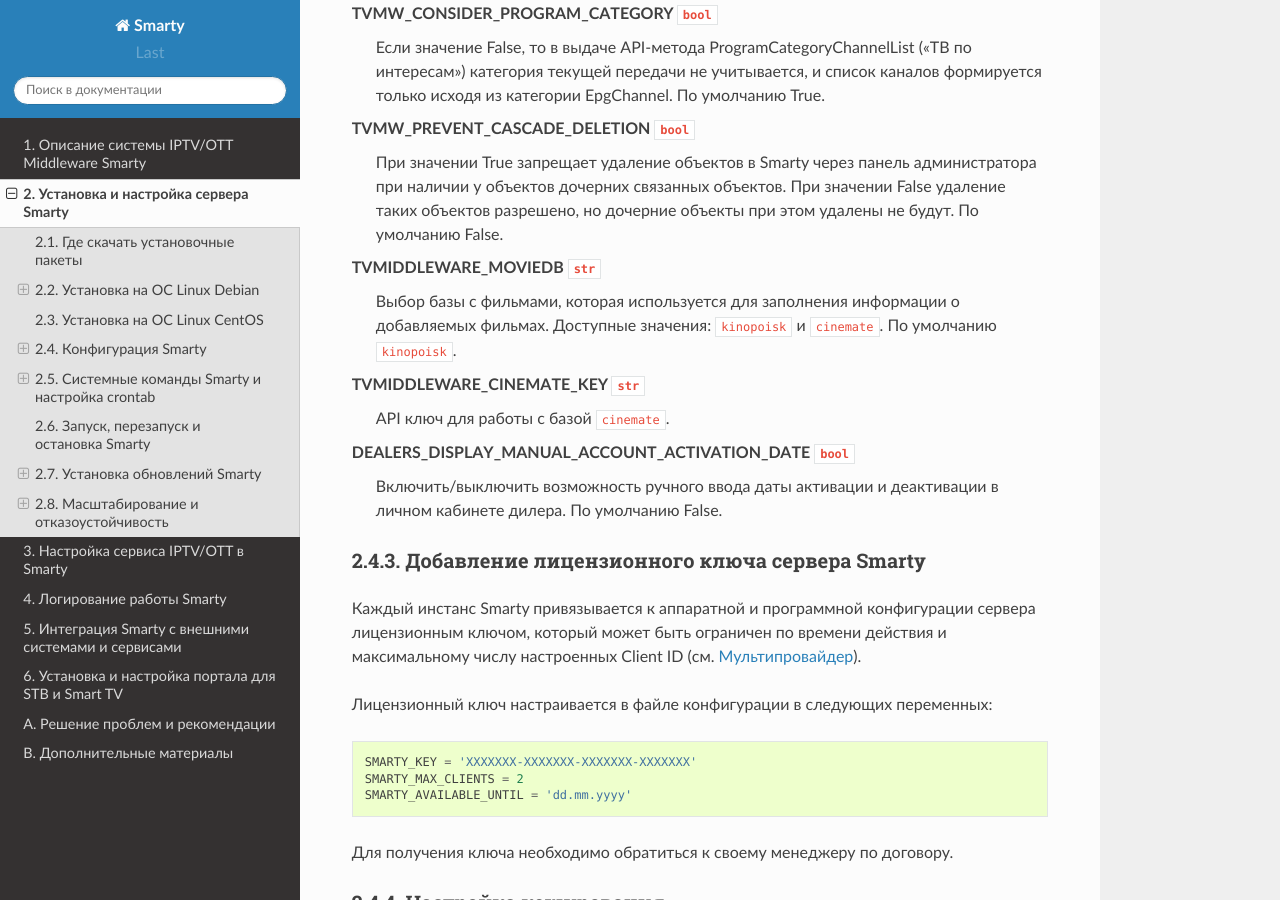
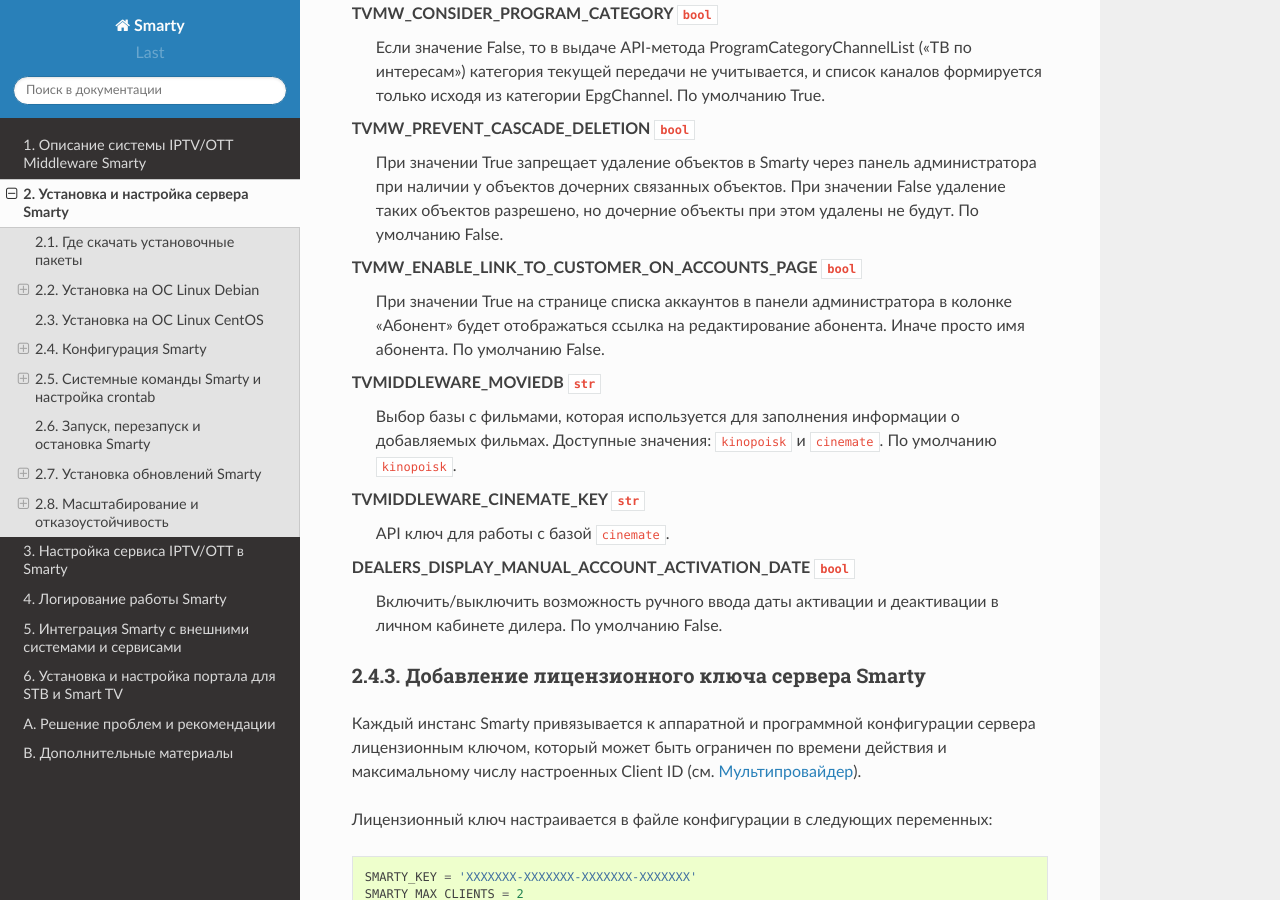
Before and after one commit to sergey-yakovlev/smarty-docs, a Sphinx documentation site: the page built from source/installation_and_configuration.rst, in a window 1280 px wide and 900 px high, scrolled down 8517 px. Built offline with Sphinx 7.4.7 and the Read the Docs theme 2.0.0, drawn with Linux system fonts in a browser that asks for light colours.

Commit message:
TVMW_ENABLE_LINK_TO_CUSTOMER_ON_ACCOUNTS_PAGE

```diff
--- a/source/installation_and_configuration.rst
+++ b/source/installation_and_configuration.rst
@@ -388,6 +388,11 @@
 TVMW_PREVENT_CASCADE_DELETION ``bool``
   При значении True запрещает удаление объектов в Smarty через панель администратора при наличии у объектов дочерних связанных объектов.
   При значении False удаление таких объектов разрешено, но дочерние объекты при этом удалены не будут.
+  По умолчанию False.
+
+TVMW_ENABLE_LINK_TO_CUSTOMER_ON_ACCOUNTS_PAGE ``bool``
+  При значении True на странице списка аккаунтов в панели администратора в колонке "Абонент" будет отображаться ссылка на редактирование абонента.
+  Иначе просто имя абонента.
   По умолчанию False.
 
 TVMIDDLEWARE_MOVIEDB ``str``
```
